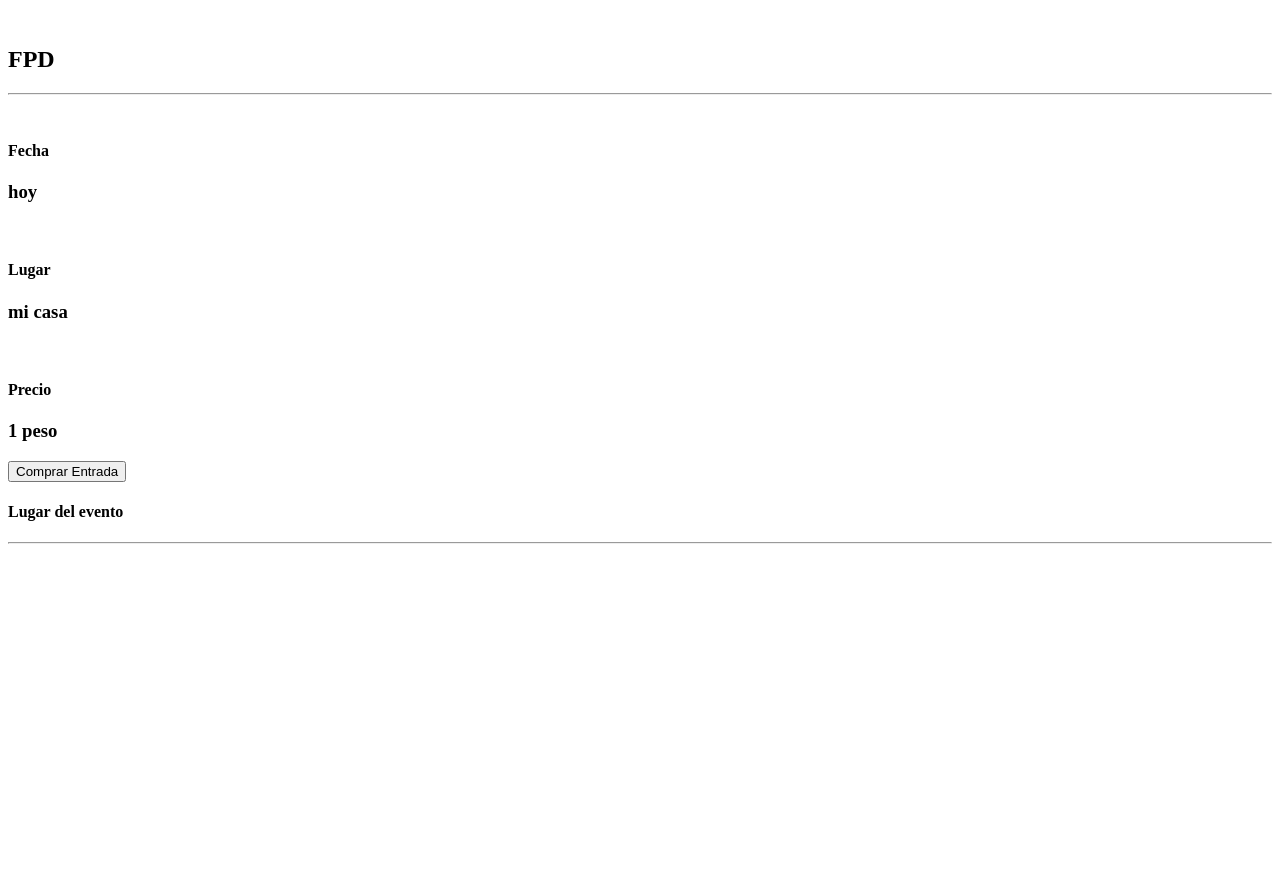
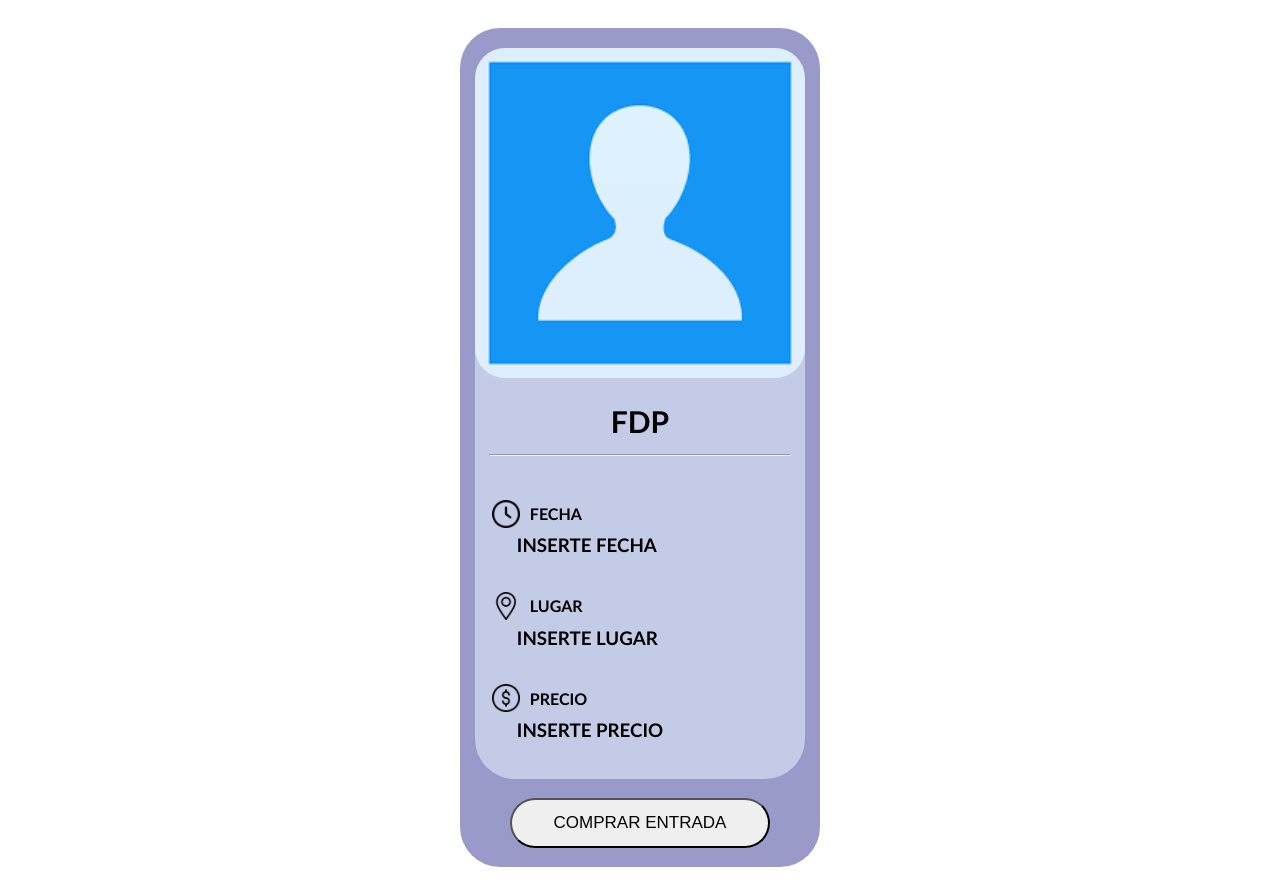
Before and after one commit to fdppoli/fdp, a plain HTML site: page index.html in a window 1280 px wide. Before the commit the page ends 800 px from the top, so only its background shows below. Drawn offline with Linux system fonts and the light colour scheme.

Commit message:
Add files via upload

```diff
--- a/index.html
+++ b/index.html
@@ -9,40 +9,41 @@
     <body>
         <div class="big-container">
             <div class="little-container">
-                <img id="main-image">
-                <h2>FPD</h2>
+                <img id="main-image" src="example.png">
+                <div class="mini-container">
+                <h2>FDP</h2>
                 <hr>
+                <br>
                 <div class="info">
                     <div class="mini-info">
                         <div class = "mini-title">
-                            <img>
-                            <h4>Fecha</h4>
+                            <img src="clock.png" class="icon">
+                            <h4>FECHA</h4>
                         </div>
-                        <h3>hoy</h3>
+                        <h3>INSERTE FECHA</h3>
                     </div>
                     <div class="mini-info">
                         <div class = "mini-title">
-                            <img>
-                            <h4>Lugar</h4>
+                            <img src="location.png" class="icon">
+                            <h4>LUGAR</h4>
                         </div>
-                        <h3>mi casa</h3>
+                        <h3>INSERTE LUGAR</h3>
                     </div>
                     <div class="mini-info">
                         <div class = "mini-title">
-                            <img>
-                            <h4>Precio</h4>
+                            <img src="dollar.png" class="icon">
+                            <h4>PRECIO</h4>
                         </div>
-                        <h3>1 peso</h3>
+                        <h3>INSERTE PRECIO</h3>
                     </div>
+                    <br>
                 </div>
-            <button id="buy">Comprar Entrada</button>
+                </div>
+                <br>
+            <button id="buy">COMPRAR ENTRADA</button>
+            <br>
         </div>
-        <div class="map-container">
-            <h4>Lugar del evento</h4>
-            <hr>
-            <h3></h3>
-            <p></p>
-
-        </div>
+        <br>
     </body>
+    <script src="script.js"></script>
 </html>
--- a/style.css
+++ b/style.css
@@ -1,34 +1,76 @@
-@media (max-width: 768px) {
-    body{
+
+body{
     font-family: 'Gill Sans', 'Gill Sans MT', Calibri, 'Trebuchet MS', sans-serif;
     align-items: center;
     display: flex;
     flex-direction: column;
+    justify-content: center;
+}
+
+#main-image{
+    margin-top: 20px;
+    height: 330px;
+    width: 330px;
+    border-radius: 30px;
+    z-index: 10;
 }
 
 .big-container{
+    width: 380px;
     display: flex;
     flex-direction: column;
     align-items: center;
-    background-color: blue;
-    height: 800px;
-    width: 600px;
+    background: none;
 }
 
-.little-container{
+.icon{
+    height: 28px;
+    width: 28px;
+}
+
+.mini-title{
+    display: flex;
+    align-items: center;
+    gap: 10px;
+    margin-left: -125px;
+}
+
+h3{
+    margin-top: -10px;
+    margin-left: -100px;
+}
+
+.little-container, .mini-container{
     margin-top: 20px;
     display: flex;
     flex-direction: column;
     justify-content: space-around;
     align-items: center;
     background-color: rgb(153, 153, 202);
-    height: 650px;
-    width: 400px;
+    width: 360px;
     border-radius: 40px;
 }
 
-hr{
-    width: 450px;
+.mini-container{
+    justify-content: start;
+    width: 330px;
+    padding-top: 70px;
+    margin-top: -70px;
+    background-color: rgb(196, 203, 230);
 }
 
+hr{
+    margin-top: -10px;
+    width: 300px;
 }
+
+h2{
+    font-size: 30px;
+}
+
+button{
+    font-size: 17px;
+    height: 50px;
+    width: 260px;
+    border-radius: 30px;
+}
```
Also changed, not shown: clock.png (added), dollar.png (added), example.png (added), location.png (added), script.js (added).
